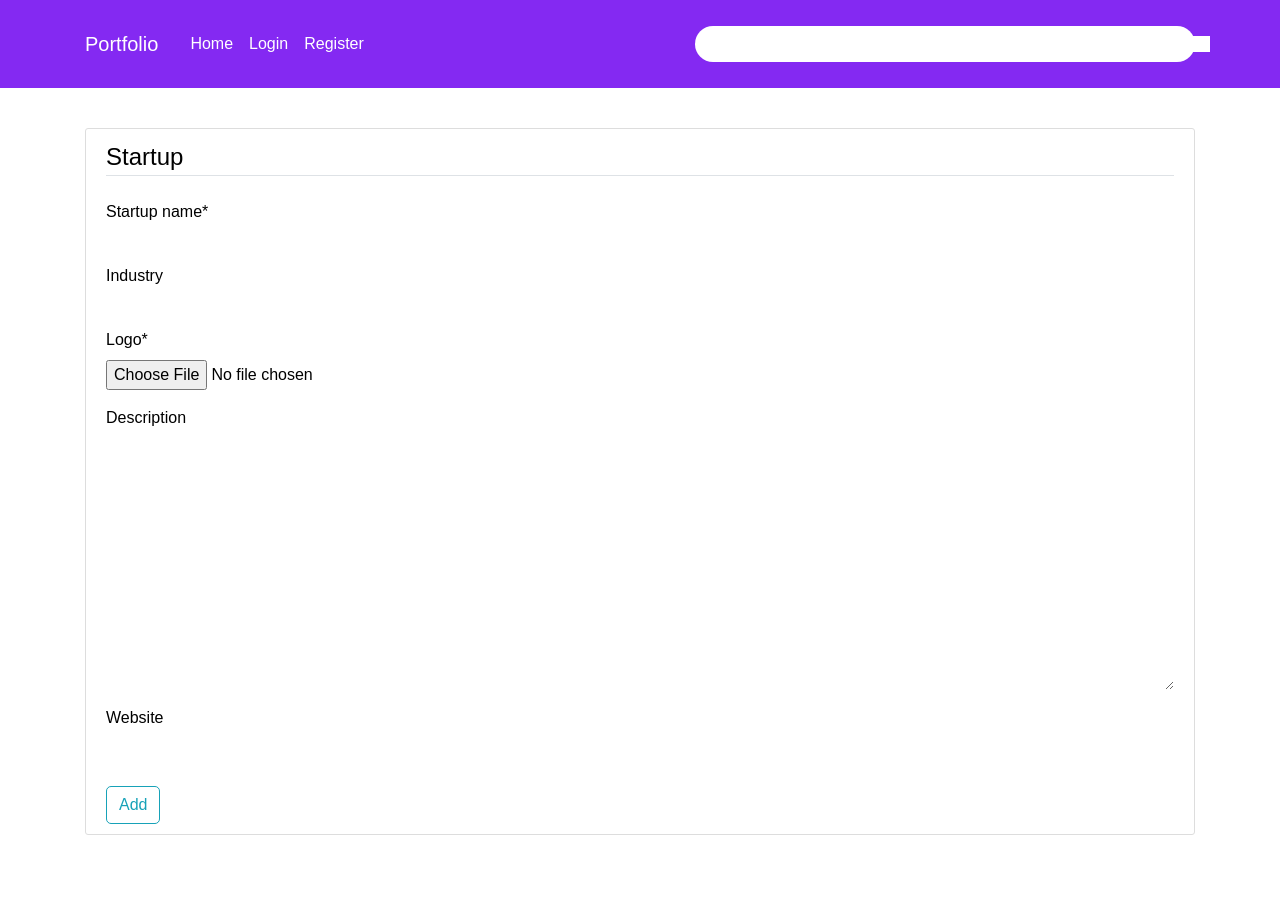
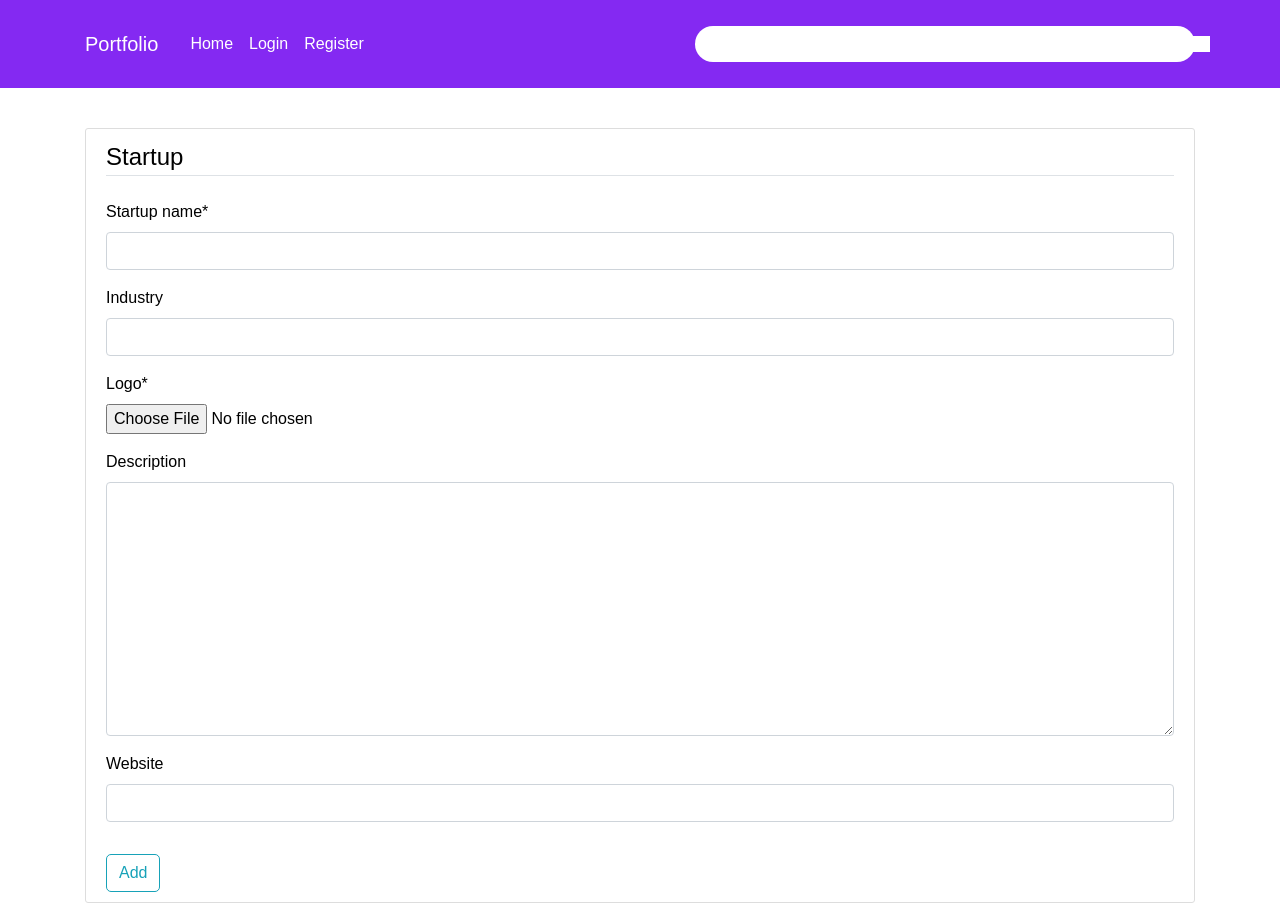
Before and after one commit to Risheegit/PIEDS_Task1, a Django app: page /portfolios/new/ in a window 1280 px wide. Before the commit the page ends 835 px from the top, so only its background shows below. Run offline with Django 4.2, Linux system fonts and the light colour scheme; some libraries are stand-ins or nearby versions.

Commit message:
Changed input

```diff
--- a/vcportfolio/portfolios/static/portfolios/main.css
+++ b/vcportfolio/portfolios/static/portfolios/main.css
@@ -179,7 +179,7 @@ color: black;
 
 .box {
   width: 500px;
-  height: 16px;
+  height: 36px;
   background-color: white;
   border-radius: 30px;
   display: flex;
@@ -200,14 +200,6 @@ color: black;
   padding-left: 10px;
 }
 
-.form-control {
-  border: none;
-  outline: none;
-  flex: 1;
-  height: 16px;
-  padding-left: 10px;
-}
-
 .form-control:focus{
   outline: none !important;
 }
```
